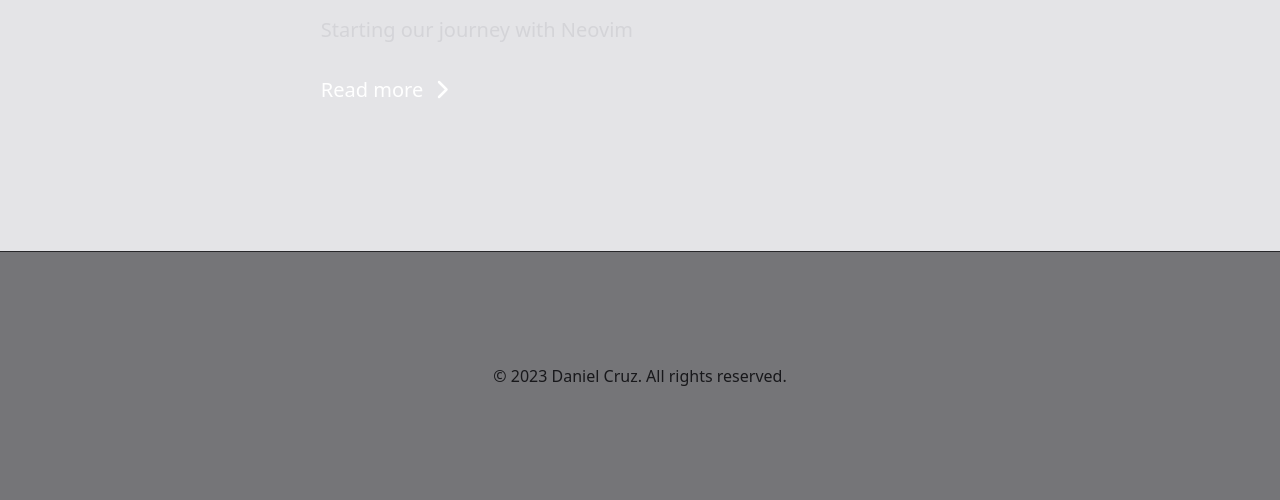
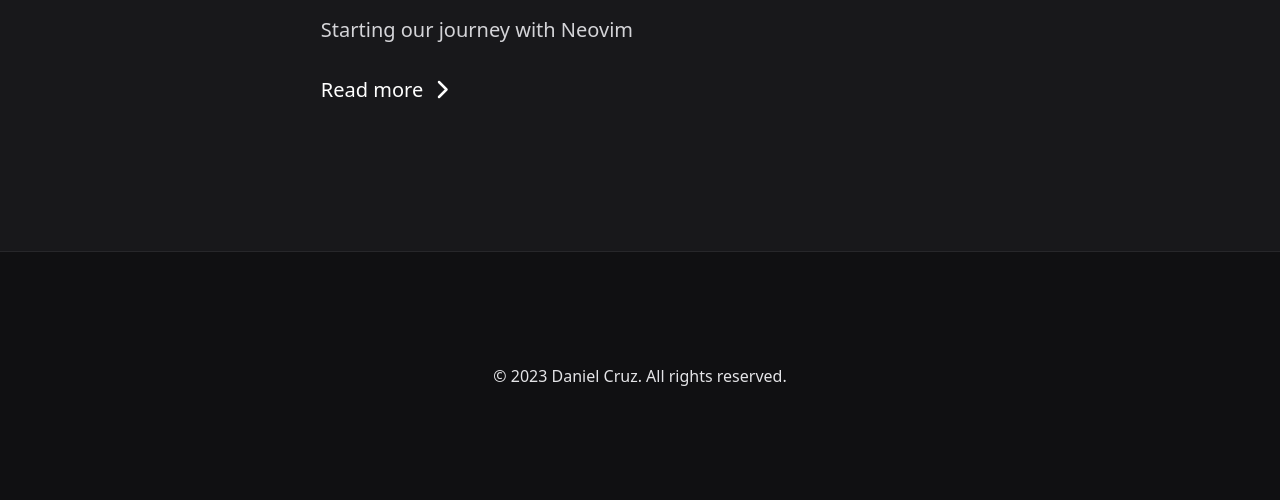
Before and after one commit to ddanielcruzz/blog.danielcruz.dev, an Astro site: page / in a window 1280 px wide. Shown: the part 300-800 px from the top of the page. Built offline with nearby package versions, Linux system fonts and the light colour scheme; Astro itself is replaced by a stand-in of ours; some packages are replaced by stand-ins of ours.

Commit message:
remove dark modifier

```diff
--- a/src/layouts/BaseLayout.astro
+++ b/src/layouts/BaseLayout.astro
@@ -10,9 +10,7 @@ const { siteTitle, siteDescription } = Astro.props;
     <BaseHead title={siteTitle} description={siteDescription} />
   </head>
 
-  <body
-    class="dark:bg-zinc-900 dark:text-zinc-200 bg-no-repeat bg-zinc-200 text-zinc-900"
-  >
+  <body class="bg-zinc-900 text-zinc-200 bg-no-repeat">
     <section
       class="min-h-screen flex flex-col justify-between h-full pt-10 md:pt-20"
     >
```
